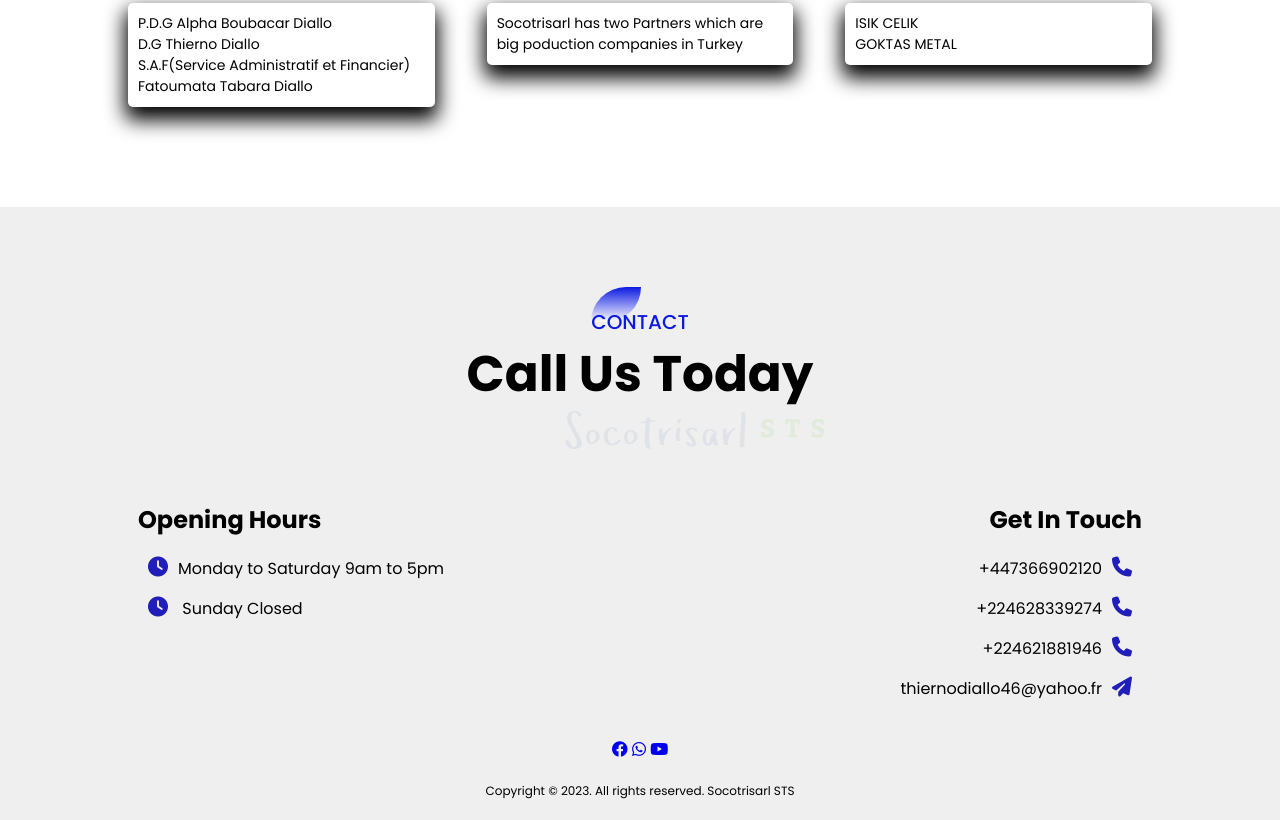
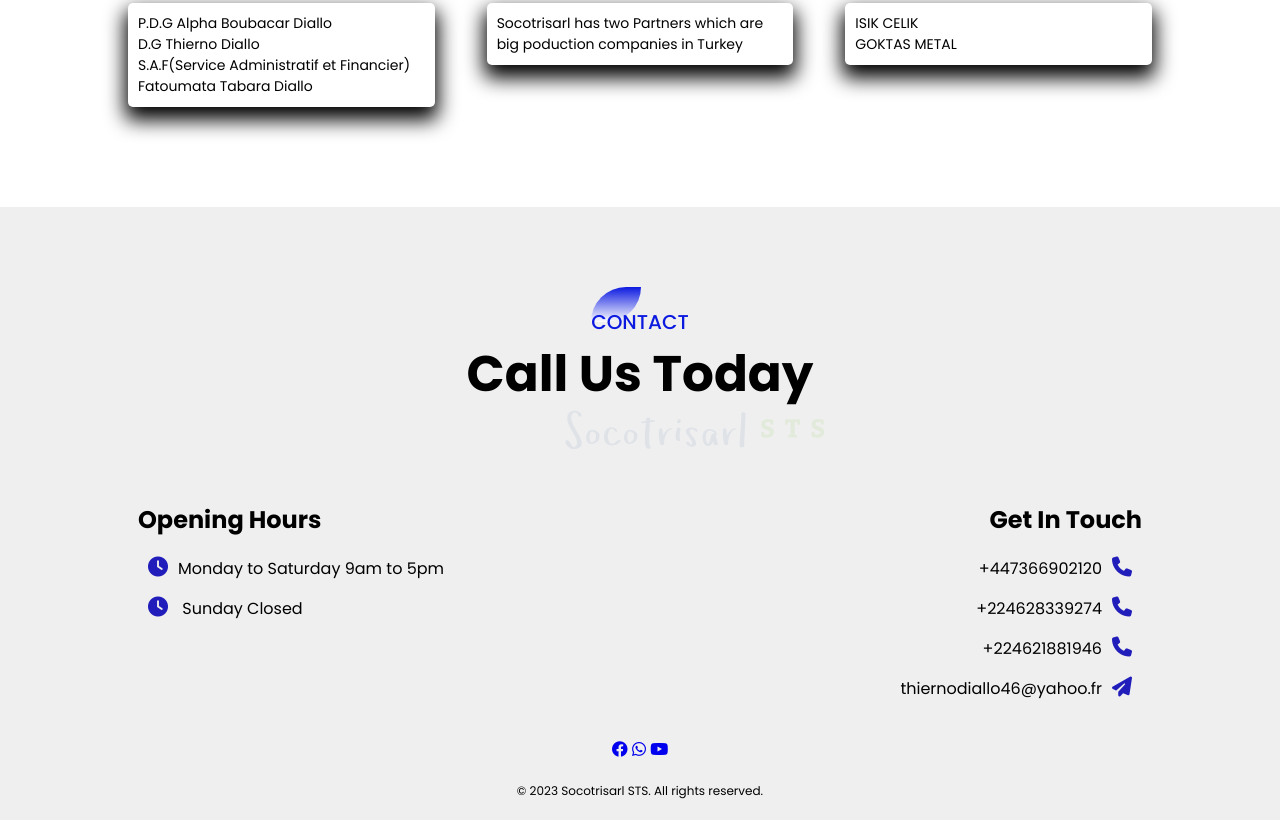
Before and after one commit to thierno46/socotrisa, a plain HTML site: page index.html in a window 1280 px wide. Shown: the part 4402-5222 px from the top of the page. Drawn offline with Linux system fonts and the light colour scheme; some packages are replaced by stand-ins of ours; a script that the page names is missing.

Commit message:
Update index.html

```diff
--- a/index.html
+++ b/index.html
@@ -223,7 +223,7 @@
             <a href="https://www.facebook.com/" target="_blank"><i class="fa-brands fa-facebook"></i></a>
             <a href="https://www.whatsapp.com/" target="_blank"><i class="fa-brands fa-whatsapp"></i></a>
             <a href="https://www.youtube.com" target="_blank"><i class="fa-brands fa-youtube"></i></a>
-            <p>Copyright &#169 2023. All rights reserved. Socotrisarl STS</p>
+            <p> &#169 2023 Socotrisarl STS. All rights reserved. </p>
         </div>
     </section>
 
```
